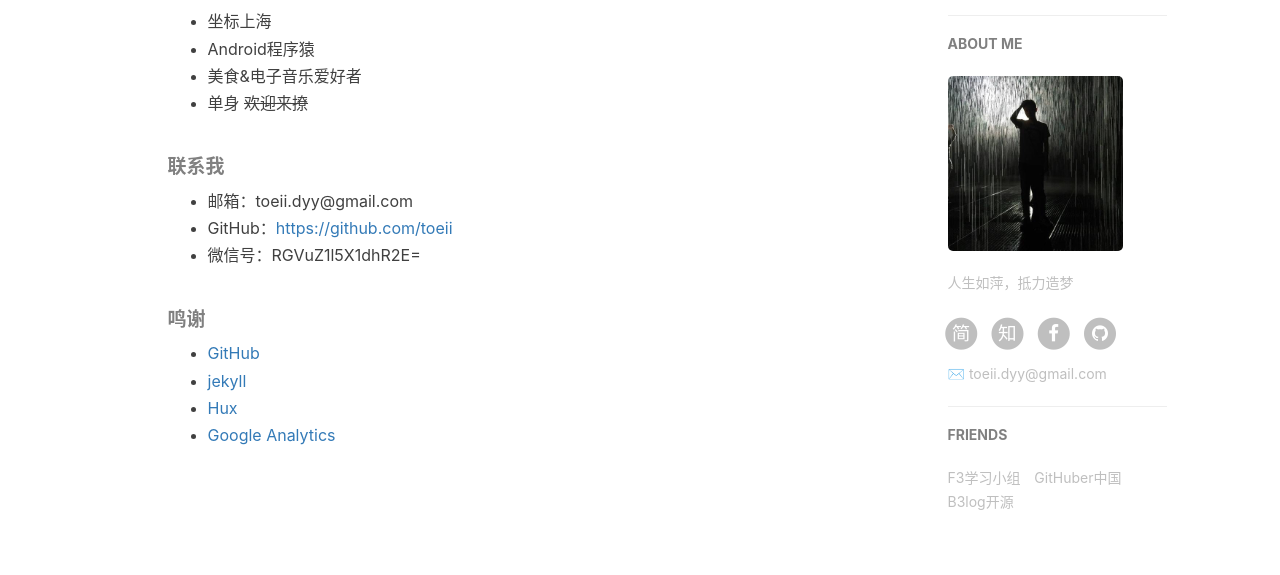
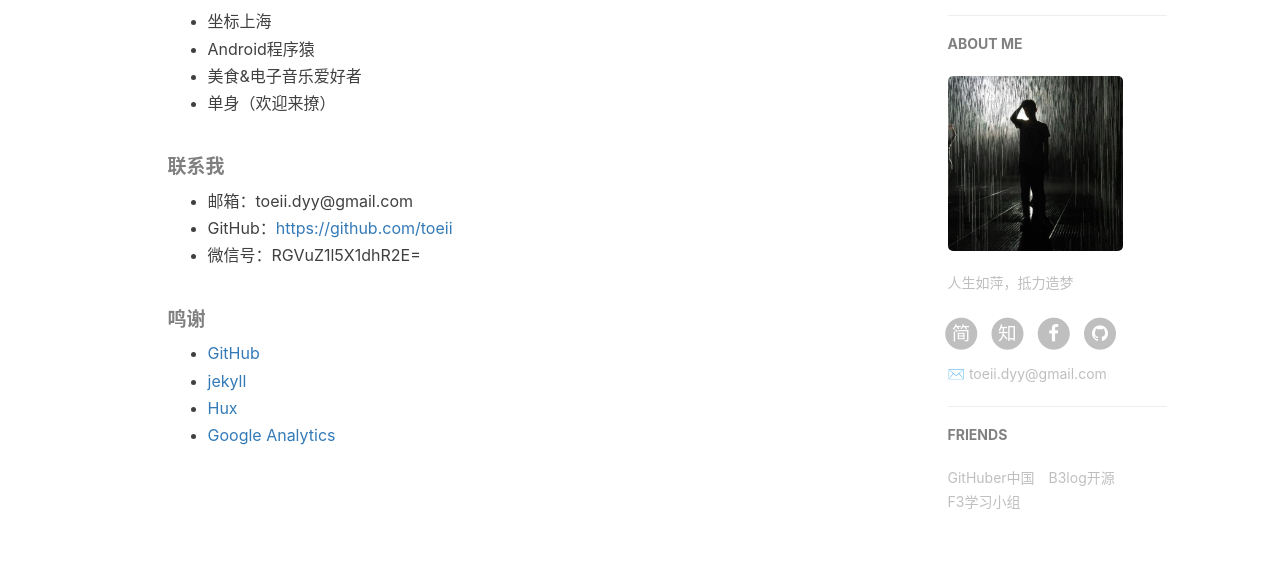
Before and after one commit to toeii/toeii.github.io, a Jekyll site: the page built from about.html, in a window 1280 px wide. Shown: the part 582-1157 px from the top of the page. Built offline with Jekyll 4.4.1, drawn with Linux system fonts in a browser that asks for light colours; nearby versions of some CDN libraries; comment, search, counter and statistics services are not loaded; part of the change alters nothing that is shown.

Commit message:
friends update

```diff
--- a/_config.yml
+++ b/_config.yml
@@ -92,9 +92,6 @@ service-worker: true
 # Friends
 friends: [
     {
-       title: "F3学习小组",
-        href: "https://github.com/HackbuteerF3"
-    },{
         title: "GitHuber中国",
         href: "https://china-githuber.github.io/"
     },
@@ -102,4 +99,8 @@ friends: [
         title: "B3log开源",
         href: "https://github.com/b3log"
     },
+    {
+       title: "F3学习小组",
+        href: "https://github.com/HackbuteerF3"
+    },
 ]
--- a/about.html
+++ b/about.html
@@ -24,7 +24,7 @@ header-img: "img/post-bg-rwd.jpg"
         <li>坐标上海</li>
         <li>Android程序猿</li>
         <li>美食&电子音乐爱好者</li>
-        <li>单身 <del>欢迎来撩</del></li>
+        <li>单身（欢迎来撩）</li>
     </ul>
 
 
```
